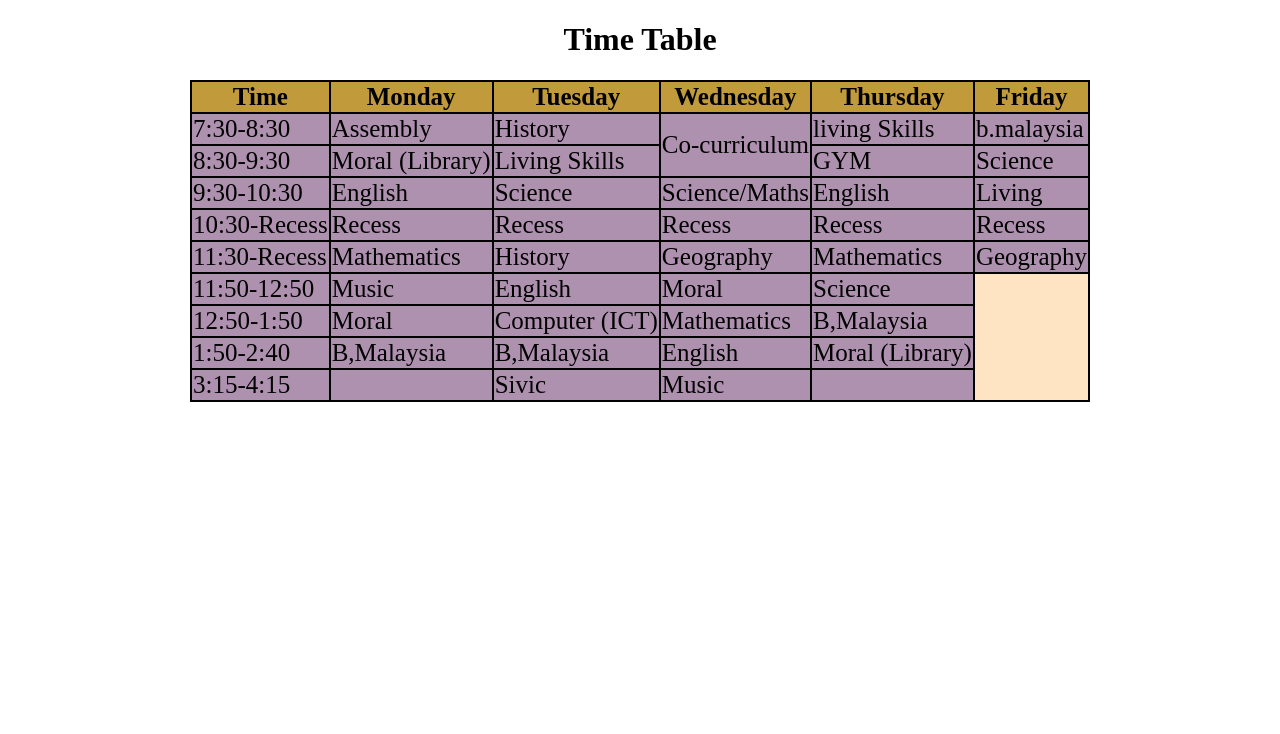
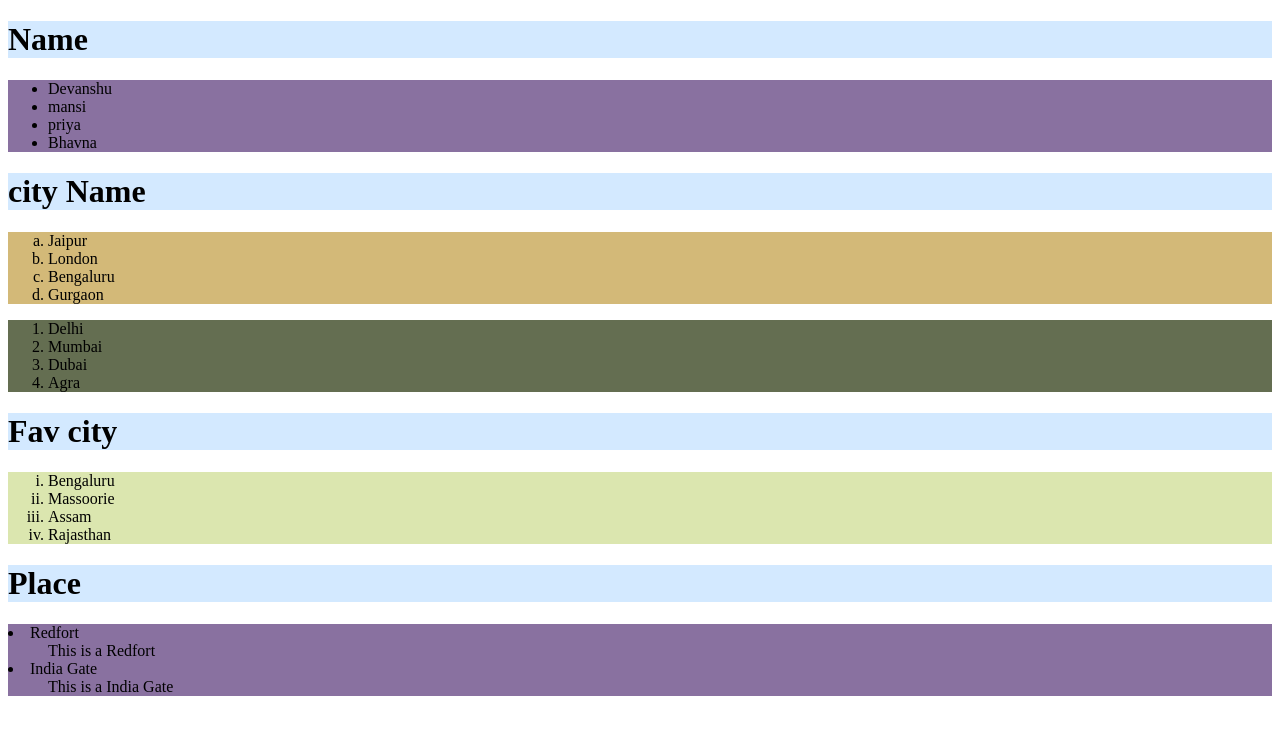
Before and after one commit to mansi-sharma1/list, a plain HTML site: page index.html in a window 1280 px wide. Drawn offline with Linux system fonts and the light colour scheme.

Commit message:
Add files via upload

```diff
--- a/index.html
+++ b/index.html
@@ -3,115 +3,54 @@
 <head>
     <meta charset="UTF-8">
     <meta name="viewport" content="width=device-width, initial-scale=1.0">
-    <title>table</title>
+    <title>List</title>
     <style>
-         table {
-            border: 2px solid black;
-            border-collapse:collapse;
-            background-color: bisque;
-            font-size: 25px;
+        h1{
+            background-color:rgb(211, 233, 255);
         }
-        td{
-            background-color: rgb(174, 145, 175);
-            border: 2px solid black;
+        ul,dl{
+            background-color: rgb(137, 113, 160);
         }
-         th{
-            border: 2px solid black;
-            background-color: rgb(192, 154, 59);
-         }
-
+        ol{
+            background-color: rgb(219, 230, 175);
+        }
     </style>
 </head>
 <body>
-    <center>
-    <h1  >Time Table</h1>
-    <table >
-        <tr>
-            <th>Time</th>
-            <th> Monday</th>
-            <th>Tuesday</th>
-            <th>Wednesday</th>
-            <th>Thursday</th>
-            <th>Friday</th>
-        </tr>
+    <h1>Name</h1>
+    <ul>
+        <li>Devanshu</li>
+        <li>mansi</li>
+        <li>priya</li>
+        <li>Bhavna</li>
+    </ul>
+    <h1>city Name</h1>
+    <ol type="a" style="background-color: rgb(211, 185, 120);">
+        <li>Jaipur</li>
+        <li>London</li>
+        <li>Bengaluru</li>
+        <li>Gurgaon</li>
+    </ol>
+    <ol style="background-color: rgb(100, 110, 81);">
+        <li>Delhi</li>
+        <li>Mumbai</li>
+        <li>Dubai</li>
+        <li>Agra</li>
+    </ol>
+    <h1>Fav city</h1>
+    <ol type="i">
+        <li>Bengaluru</li>
+        <li>Massoorie</li>
+        <li>Assam</li>
+        <li>Rajasthan</li>
+    </ol>
+    <h1>Place</h1>
+    <dl>
+        <li>Redfort</li>
+        <dd>This is a Redfort</dd>
+        <li>India Gate</li>
+        <dd>This is a India Gate</dd>
+    </dl>
 
-        <tr>
-            <td >7:30-8:30</td>
-            <td>Assembly</td>
-            <td> History</td>
-            <td rowspan="2">Co-curriculum</td>
-            <td>living Skills</td>
-            <td> b.malaysia</td>
-
-
-        </tr>
-
-        <tr>
-            <td>8:30-9:30</td>
-            <td > Moral (Library)
-            </td>
-            <td> Living Skills </td>
-            <td> GYM</td>
-            <td>Science</td>
-
-        </tr>
-        <tr>
-            <td>9:30-10:30</td>
-            <td>English</td>
-            <td>Science</td>
-            <td>Science/Maths</td>
-            <td>English</td>
-            <td>Living</td>
-
-        </tr>
-        <tr>
-            <td>10:30-Recess</td>
-            <td>Recess</td>
-            <td>Recess</td>
-            <td>Recess</td>
-            <td>Recess</td>
-            <td>Recess</td>
-
-        </tr>
-        <tr>
-            <td>11:30-Recess</td>
-            <td>Mathematics</td>
-            <td>History</td>
-            <td>Geography</td>
-            <td>Mathematics</td>
-            <td>Geography</td>
-        </tr>
-        <tr>
-            <td>11:50-12:50</td>
-            <td>Music</td>
-            <td>English</td>
-            <td>Moral</td>
-            <td>Science</td>
-
-        </tr>
-        <tr>
-            <td>12:50-1:50</td>
-            <td>Moral</td>
-            <td>Computer (ICT)</td>
-            <td>Mathematics</td>
-            <td>B,Malaysia</td>
-        </tr>
-        <tr>
-            <td>1:50-2:40</td>
-            <td>B,Malaysia</td>
-            <td>B,Malaysia</td>
-            <td>English</td>
-            <td > Moral (Library) </td>
-        </tr>
-        <tr>
-            <td>3:15-4:15</td>
-            <td></td>
-            <td>Sivic</td>
-            <td>Music</td>
-            <td > </td>
-        </tr>
-
-    </table>
-</center>
 </body>
 </html>
```
